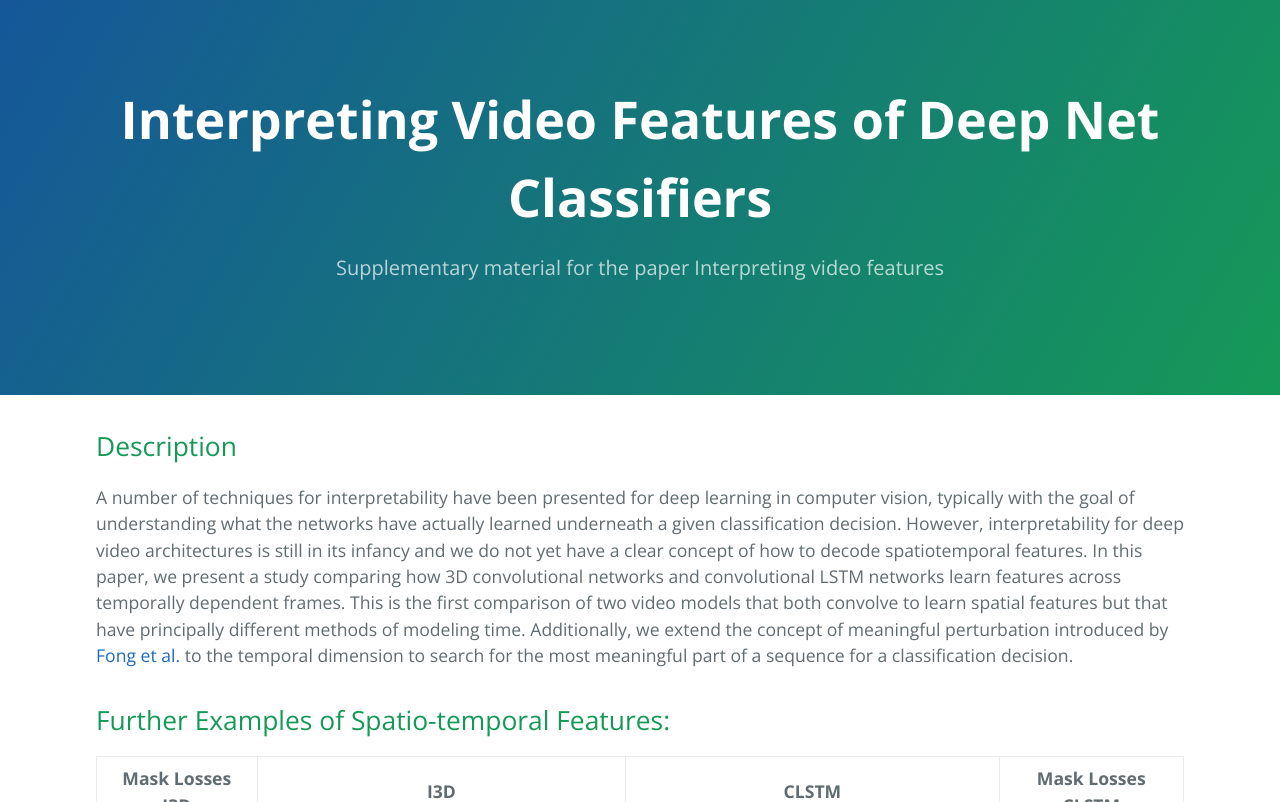
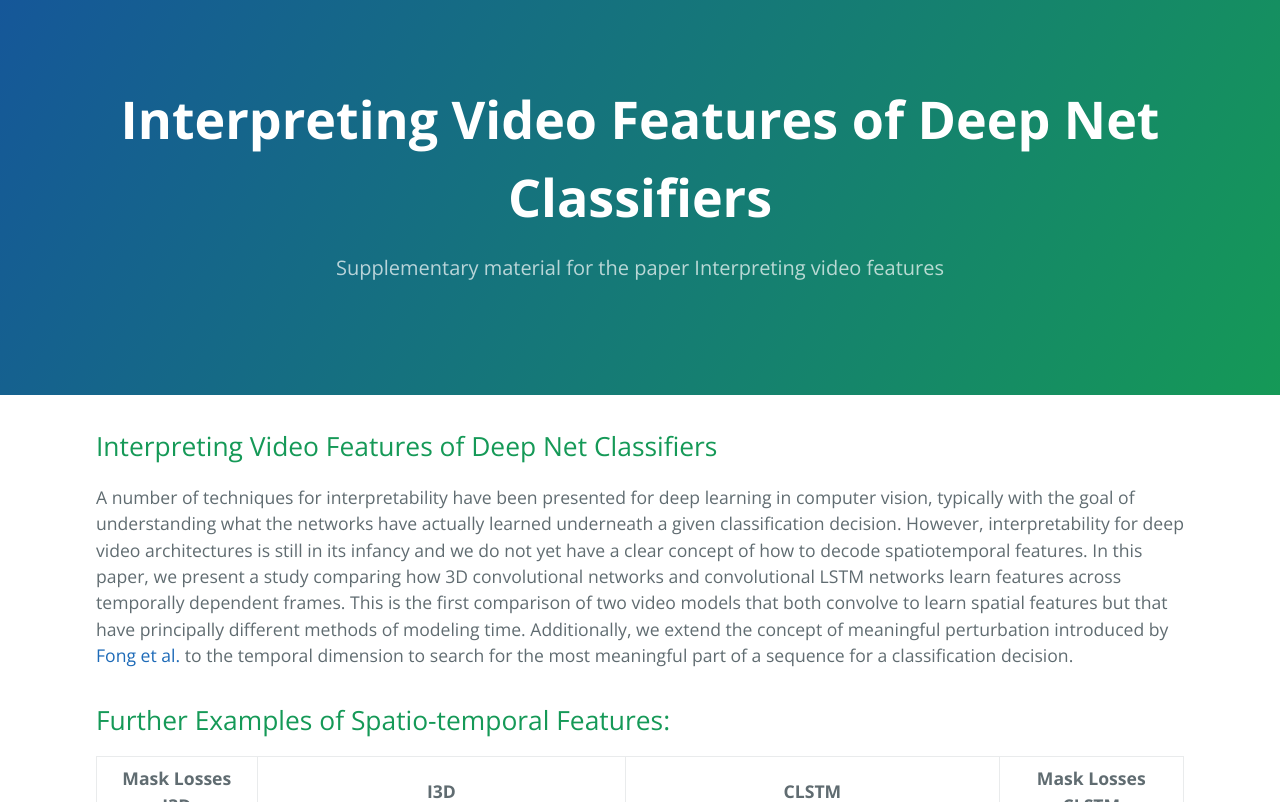
Before and after one commit to interpreting-video-features/interpreting-video-features.github.io, a Jekyll site: the page built from index.md, in a window 1280 px wide and 900 px high, cut to the strip 0-802 px from the top of the window. Built offline with Jekyll 4.4.1, drawn with Linux system fonts in a browser that asks for light colours.

Commit message:
changed title (hack fix)

```diff
--- a/index.md
+++ b/index.md
@@ -2,7 +2,7 @@
 layout: default
 ---
 
-## Description
+## Interpreting Video Features of Deep Net Classifiers
 A number of techniques for interpretability have been presented for deep learning in computer vision, typically with the goal of understanding what the networks have actually learned underneath a given classification decision. However, interpretability for deep video architectures is still in its infancy and we do not yet have a clear concept of how to decode spatiotemporal features. In this paper, we present a study comparing how 3D convolutional networks and convolutional LSTM networks learn features across temporally dependent frames. This is the first comparison of two video models that both convolve to learn spatial features but that have principally different methods of modeling time. Additionally, we extend the concept of meaningful perturbation introduced by <a href="http://openaccess.thecvf.com/content_ICCV_2017/papers/Fong_Interpretable_Explanations_of_ICCV_2017_paper.pdf">Fong et al.</a> to the temporal dimension to search for the most meaningful part of a sequence for a classification decision.
 
 ## Further Examples of Spatio-temporal Features:
```
